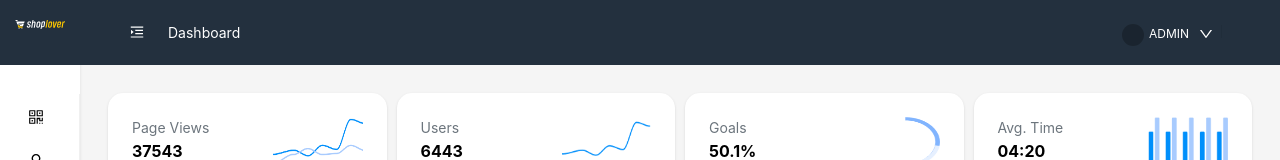
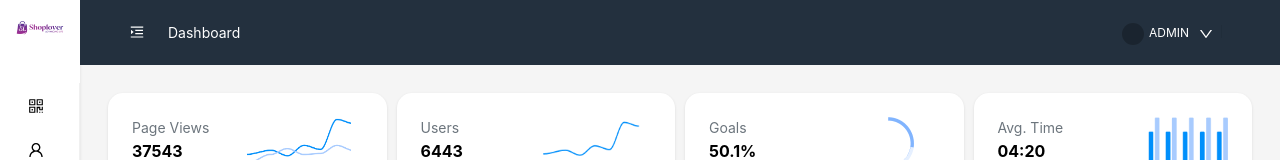
Before and after one commit to sahabubalam/admin_dashboard_with_report, a React (Create React App) app: page / in a window 1280 px wide. Shown: the top 160 px of the page. Built offline with nearby package versions, Linux system fonts and the light colour scheme.

Commit message:
add responsive design

```diff
--- a/src/App.js
+++ b/src/App.js
@@ -1,5 +1,5 @@
 import './App.css';
-import logo from './assets/images/logo.svg'
+import logo from './assets/images/logo.png'
 import {Route, Routes} from 'react-router-dom';
 import {AppProvider} from "./contexts/apps";
 import {useState} from "react";
--- a/src/components/dashboard/Dashboard.js
+++ b/src/components/dashboard/Dashboard.js
@@ -73,7 +73,7 @@ export default function Dashboard() {
                     <img
                       alt=""
                       style={{
-                        width: "90px",
+                        width: "90%",
                         height: "50px",
                         backgroundColor: "#FFFFFF",
                       }}
@@ -118,7 +118,7 @@ export default function Dashboard() {
                     <img
                       alt=""
                       style={{
-                        width: "90px",
+                        width: "90%",
                         height: "50px",
                         backgroundColor: "#FFFFFF",
                       }}
@@ -163,8 +163,8 @@ export default function Dashboard() {
                     <img
                       alt=""
                       style={{
-                        width: "35px",
-                        height: "50px",
+                        width: "50%",
+                        height: "80%",
                         backgroundColor: "#FFFFFF",
                       }}
                       src={pieChart}
--- a/src/layout/AppHeader.js
+++ b/src/layout/AppHeader.js
@@ -119,7 +119,7 @@ export default function AppHeader({collapsed, setCollapsed}) {
                     fontSize: '16px',
                     position: 'sticky',
                     top: 0,
-                    zIndex: 9999999,
+                    // zIndex: 9999999,
                     display: 'flex',
                     justifyContent: 'space-between',
                     alignItems: 'center',
@@ -168,13 +168,13 @@ export default function AppHeader({collapsed, setCollapsed}) {
                             }}
                         >
                             <Avatar
-                                style={{marginRight: '5px', width: '22px', height: '22px', color: 'white',textAlign:'center',marginTop:'4px'}}
+                                style={{marginRight: '5px', width: '22px', height: '22px', color: 'white',alignItems:'center',marginTop:'4%'}}
                                 size="large"
                             />
                             <p
                                 style={{
                                     color: 'white',
-                                    marginTop: '15px',
+                                    marginTop: '15%',
                                     marginRight: '10px',
                                     fontSize:'12px'
                                 }}
--- a/src/layout/CommonLayout.js
+++ b/src/layout/CommonLayout.js
@@ -12,8 +12,8 @@ export default function CommonLayout({ children }) {
     <Layout
       style={{
         minHeight: '100vh',
-        marginLeft: collapsed ? 80 : 200,
-        transition: '.4s',
+        marginLeft: collapsed ? 80 : 220,
+        transition: '.5s',
       }}
     >
       <Sidebar
--- a/src/layout/Sidebar.js
+++ b/src/layout/Sidebar.js
@@ -258,7 +258,7 @@ export default function Sidebar({collapsed, logo}) {
                 left: 0,
                 top: 0,
                 bottom: 0,
-                transition: collapsed ? '0.5s ease' : '0.1s ease',
+                transition: collapsed ? '0.5s ease' : '0.5s ease',
                 boxShadow:
                     '0 1px 3px 0 rgb(0 0 0 / 0.1), 0 1px 2px -1px rgb(0 0 0 / 0.1)',
                 background: colorBgContainer,
@@ -268,14 +268,14 @@ export default function Sidebar({collapsed, logo}) {
             collapsible
             collapsed={collapsed}
         >
-            <div className="logo" style={{backgroundColor: '#23303E',height: '65px',text:'center',position:'relative'}}>
+            <div className="logo" style={{text:'center',position:'relative'}}>
                 <img
                     src={logo}
                     alt="Logo"
                     style={
                         collapsed
-                            ? {margin: '15px',marginTop:'20px', width: '50px', transition: '.5s', textAlign: 'center', color: 'white'}
-                            : {margin: '15px',marginTop:'20px', width: '132px', transition: '.5s', textAlign: 'center', color: 'white'}
+                            ? {margin: '15px',marginTop:'20px', width: '50px', transition: '.5s', textAlign: 'center'}
+                            : {margin: '15px',marginTop:'20px', width: '132px', transition: '.5s', textAlign: 'center',}
                     }
                 />
             </div>
```
Also changed, not shown: src/assets/images/logo.png (added), src/assets/images/logo.svg (deleted), 8 other files (tests, documents, lock files or other folders).
